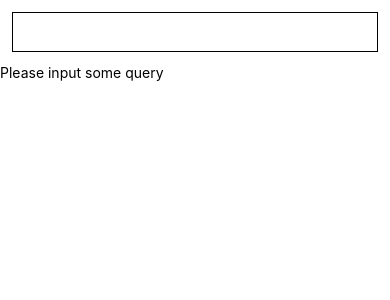
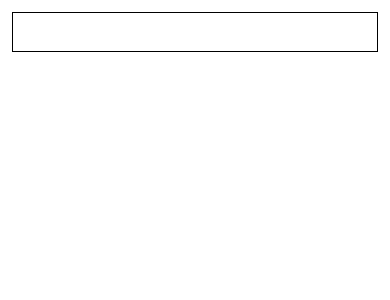
Before and after one commit to sae-hack/giphy-menubar, a React Native app: screen / in a window 390 px wide. Shown: the top 300 px of the page. Built offline with nearby package versions, Linux system fonts and the light colour scheme; what react-native would draw is missing.

Commit message:
Show gif results!

```diff
--- a/App.tsx
+++ b/App.tsx
@@ -1,24 +1,61 @@
 import {useRequest} from 'ahooks';
-import React, {useEffect, useMemo, useState} from 'react';
+import React, {useCallback, useEffect, useMemo, useState} from 'react';
 import {
   SafeAreaView,
   StyleSheet,
-  ScrollView,
   View,
   TextInput,
   Text,
+  Image,
+  FlatList,
+  ListRenderItem,
 } from 'react-native';
 import * as querystring from 'query-string';
 import debounce from 'debounce';
 
 import {Colors} from 'react-native/Libraries/NewAppScreen';
 
+interface GifImage {
+  size: string;
+  url: string;
+}
+
+interface Gif {
+  title: string;
+  id: string;
+  images: {
+    original: GifImage;
+    downsized: GifImage;
+    fixed_height_small: GifImage;
+  };
+}
+
+interface SearchResult {
+  data: Gif[];
+}
+
 const GIPHY_KEY = 'lBkWp4xWgwegUbSnnms1bsvPMX0zoT2i'; // some dummy account, ok to include in git
+
+const GifView: React.FC<{gif: Gif}> = ({gif}) => {
+  return (
+    <View>
+      <Text style={[styles.text, styles.imageText]} numberOfLines={1}>
+        {gif.title || gif.id}
+      </Text>
+      <Image
+        style={styles.image}
+        height={200}
+        width={267}
+        source={{uri: gif.images.fixed_height_small.url}}
+      />
+    </View>
+  );
+};
 
 const App: React.FC = () => {
   const [searchText, setSearchText] = useState('');
 
-  const {data, run, loading} = useRequest(
+  const {data, run, loading} = useRequest<SearchResult>(
     (query: string) => ({
       url: querystring.stringifyUrl({
         url: 'https://api.giphy.com/v1/gifs/search',
@@ -36,39 +73,38 @@ const App: React.FC = () => {
     }
   }, [debouncedSearch, searchText]);
 
+  const renderItem: ListRenderItem<Gif> = useCallback(
+    ({item}) => <GifView gif={item} />,
+    [],
+  );
+
   return (
     <>
-      <SafeAreaView>
-        <ScrollView
-          contentInsetAdjustmentBehavior="automatic"
-          style={styles.scrollView}>
+      <SafeAreaView style={styles.body}>
         <TextInput
           style={styles.input}
           onChangeText={setSearchText}
           value={searchText}
         />
-          <View style={styles.body}>
         {loading && <Text style={styles.text}>Loading</Text>}
 
-            <Text style={styles.text}>
-              {searchText && data
-                ? JSON.stringify(data)
-                : 'Please input some query'}
-            </Text>
-          </View>
-        </ScrollView>
+        <FlatList<Gif>
+          style={styles.list}
+          data={data?.data || []}
+          renderItem={renderItem}
+          keyExtractor={(item: Gif) => item.id}
+          numColumns={3}
+        />
       </SafeAreaView>
     </>
   );
 };
 
 const styles = StyleSheet.create({
-  scrollView: {
-    backgroundColor: Colors.lighter,
-  },
   body: {
     backgroundColor: Colors.white,
     color: Colors.black,
+    flex: 1,
   },
   input: {
     height: 40,
@@ -79,6 +115,16 @@ const styles = StyleSheet.create({
   text: {
     color: Colors.black,
   },
+  imageText: {
+    width: 266,
+  },
+  image: {
+    width: 266,
+    height: 200,
+  },
+  list: {
+    marginLeft: 15,
+  },
 });
 
 export default App;
--- a/package.json
+++ b/package.json
@@ -15,7 +15,7 @@
     "query-string": "^7.0.1",
     "react": "16.13.1",
     "react-native": "0.63.4",
-    "react-native-macos": "^0.63.0-0"
+    "react-native-macos": "https://github.com/microsoft/react-native-macos#415abb553e33e93586e7c74a36f8eddb0266dc6d"
   },
   "devDependencies": {
     "@babel/core": "^7.8.4",
```
Also changed, not shown: 1 other file (tests, documents, lock files or other folders). Lines whose indentation alone changed are shown as unchanged.
